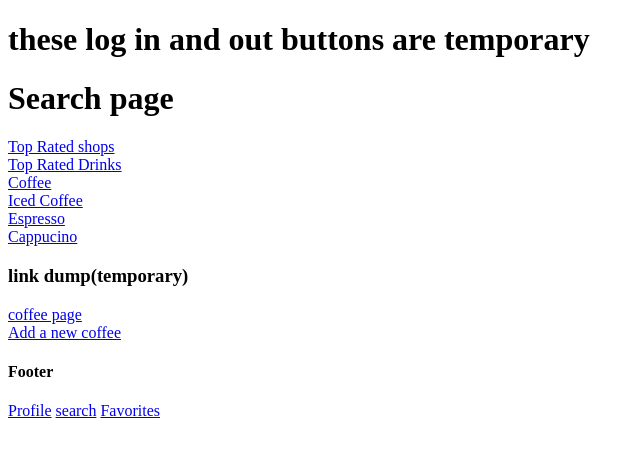
After one commit to MashdorDev/buzz, a Django app: page /search/ in a window 1280 px wide. The commit adds this page. Shown: the top 457 px of the page, without its empty margins (0-644 px from the left). Run offline with Django 3.2, Linux system fonts and the light colour scheme.

Commit message:
added plank urls to all the pages following the nav prototype from UXDI

```diff
--- a/app/buzz_collector/settings.py
+++ b/app/buzz_collector/settings.py
@@ -126,5 +126,5 @@ USE_TZ = True
 # https://docs.djangoproject.com/en/3.1/howto/static-files/
 
 STATIC_URL = '/static/'
-LOGIN_REDIRECT_URL = '/return/'
+LOGIN_REDIRECT_URL = '/search/'
 LOGOUT_REDIRECT_URL = '/'
--- a/app/main_app/templates/base.html
+++ b/app/main_app/templates/base.html
@@ -7,18 +7,15 @@
     <meta name="viewport" content="width=device-width, initial-scale=1.0" />
     <meta http-equiv="X-UA-Compatible" content="ie=edge" />
     <title>Buzz Stuff</title>
-    <!-- <link
-      rel="stylesheet"
-      href="https://cdnjs.cloudflare.com/ajax/libs/materialize/1.0.0/css/materialize.min.css"
-    />
-    <script src="https://cdnjs.cloudflare.com/ajax/libs/materialize/1.0.0/js/materialize.min.js"></script> -->
   </head>
   <body>
-    {% if user.is_authenticated %}
-    <a href="{% url 'logout' %}">Log Out</a>
-    {% else %}
-    <a href="{% url 'login' %}">Log In</a>
-    <a href="{% url 'signup' %}">Sign Up</a>
-    {% endif %} {% block content %} {% endblock %}
+    <h1> these log in and out buttons are temporary</h1>
+    {% block content %} {% endblock %}
+
+    <br />
+    <h4>Footer</h4>
+    <a href="{% url 'profile' %}">Profile</a>
+    <a href="{% url 'search' %}">search</a>
+    <a href="{% url 'favorites' %}">Favorites</a>
   </body>
 </html>
--- /dev/null
+++ b/app/main_app/templates/coffee/store_index.html
@@ -0,0 +1,6 @@
+{% extends 'base.html' %} {% block content %}
+
+<h1>store index</h1>
+
+
+{% endblock %}
--- /dev/null
+++ b/app/main_app/templates/main_app/search.html
@@ -0,0 +1,22 @@
+{% extends 'base.html' %} {% block content %}
+
+<h1>Search page</h1>
+<a href="{% url 'top_shops' %}">Top Rated shops</a>
+<br>
+<a href="{% url 'top_drinks' %}">Top Rated Drinks</a>
+<br>
+<a href="{% url 'type_cof' %}">Coffee</a>
+<br>
+<a href="{% url 'type_ice' %}">Iced Coffee</a>
+<br>
+<a href="{% url 'type_esp' %}">Espresso</a>
+<br>
+<a href="{% url 'type_cap' %}">Cappucino</a>
+
+
+
+<h3>link dump(temporary)</h3>
+<a href="{% url 'coffee_index' %}">coffee page</a>
+<br />
+<a href="{% url 'coffee_create' %}">Add a new coffee</a>
+{% endblock %}
--- /dev/null
+++ b/app/main_app/templates/main_app/search_results.html
@@ -0,0 +1,6 @@
+{% extends 'base.html' %} {% block content %}
+
+<h1>search results</h1>
+<a href="{% url 'coffee_index' %}">coffee page</a>
+<a href="{% url 'store_index' %}">Store page</a>
+{% endblock %}
--- /dev/null
+++ b/app/main_app/templates/user/index_user.html
@@ -0,0 +1,5 @@
+{% extends 'base.html' %} {% block content %}
+
+<h1>User index</h1>
+
+{% endblock %}
--- a/app/main_app/urls.py
+++ b/app/main_app/urls.py
@@ -4,8 +4,17 @@ from . import views
 
 urlpatterns = [
     path('', views.home, name = 'home'),
-    path('return/' , views.home, name = 'return'),
     path('accounts/signup/', views.signup, name= 'signup'),
-    path('coffee/', views.coffee_index, name='index'),
-    path('coffee/create/', views.coffee_create.as_view(), name = 'coffee_create')
+    path('coffee/', views.coffee_index, name='coffee_index'),
+    path('store/', views.store_index, name='store_index'),
+    path('coffee/create/', views.coffee_create.as_view(), name = 'coffee_create'),
+    path('profile/', views.profile, name='profile'),
+    path('search/', views.search, name='search'),
+    path('profile/favorites', views.index_favorites, name='favorites'),
+    path('topdrinks/', views.index_top_drinks, name='top_drinks'),
+    path('topshops/', views.index_top_shops, name='top_shops'),
+    path('type/cof', views.index_type_cof, name='type_cof'),
+    path('type/ice', views.index_type_ice, name='type_ice'),
+    path('type/esp', views.index_type_esp, name='type_esp'),
+    path('type/cap', views.index_type_cap, name='type_cap'),
 ]
--- a/app/main_app/views.py
+++ b/app/main_app/views.py
@@ -31,6 +31,10 @@ class coffee_create( CreateView):
 
         return super().form_valid(form)
 
+# index store
+def store_index(request):
+    return render(request, 'coffee/store_index.html')
+
 # sign up function
 def signup(request):
     error_message = ''
@@ -39,9 +43,45 @@ def signup(request):
         if form.is_valid():
             user = form.save()
             login(request, user)
-            return redirect('//')
+            return redirect('/search')
         else:
             error_message = 'Invalid sign up - try again'
     form = UserCreationForm()
     context = {'form': form, 'error_message': error_message}
     return render(request, 'registration/signup.html', context)
+
+#view profile
+def profile(request):
+    return render(request, 'user/profile.html')
+
+# search page
+def search(request):
+    return render(request, 'main_app/search.html')
+
+# view favorites
+def index_favorites(request):
+    return render(request, 'user/index_user.html')
+
+# top coffee
+def index_top_drinks(request):
+    return render(request, 'main_app/search_results.html')
+
+# top store
+def index_top_shops(request):
+    return render(request, 'main_app/search_results.html')
+
+# type coffee
+def index_type_cof(request):
+    return render(request, 'main_app/search_results.html')
+
+# type iced coffee
+def index_type_ice(request):
+    return render(request, 'main_app/search_results.html')
+
+# type Espresso
+def index_type_esp(request):
+    return render(request, 'main_app/search_results.html')
+
+# type Cappucino
+def index_type_cap(request):
+    return render(request, 'main_app/search_results.html')
```
Also changed, not shown: app/main_app/models.py (+4 -4 lines), app/main_app/templates/home.html (+17 -7 lines), app/main_app/templates/registration/login.html (+13 -5 lines), app/main_app/templates/user/profile.html (added, +11 -0 lines), app/main_app/migrations/0003_auto_20210405_2129.py (added).
